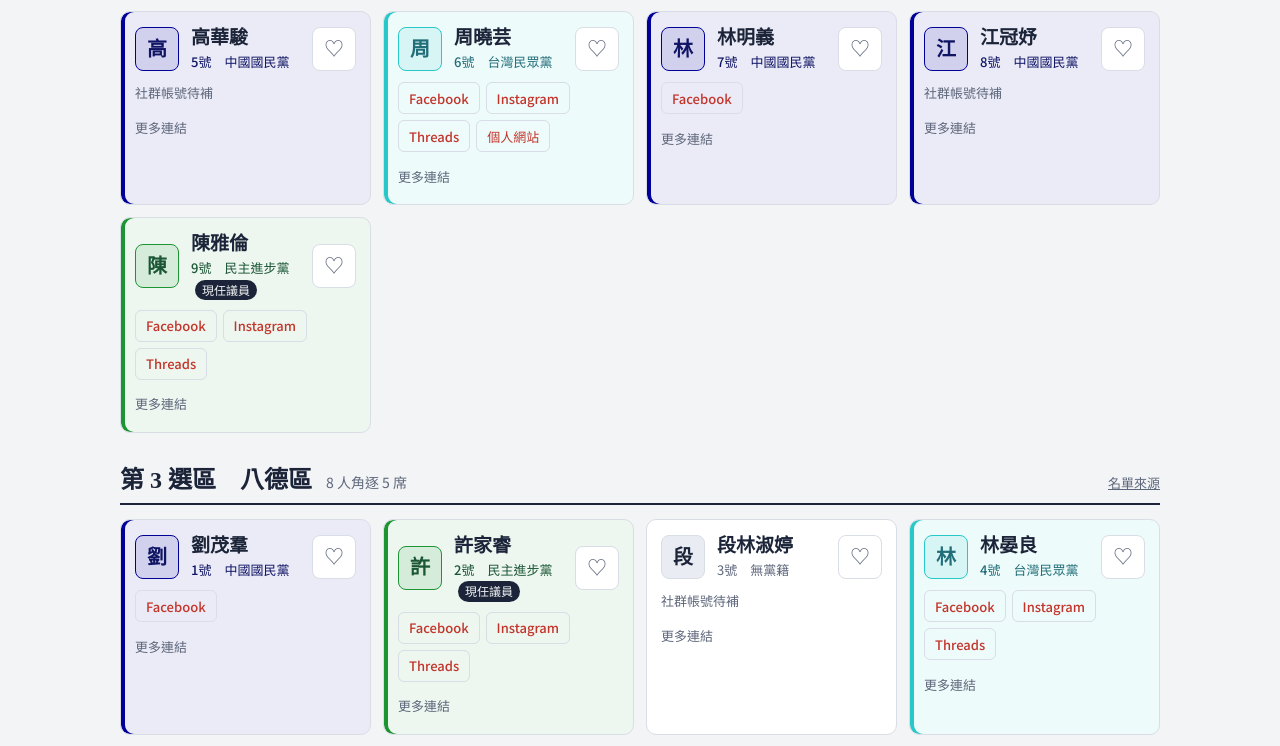
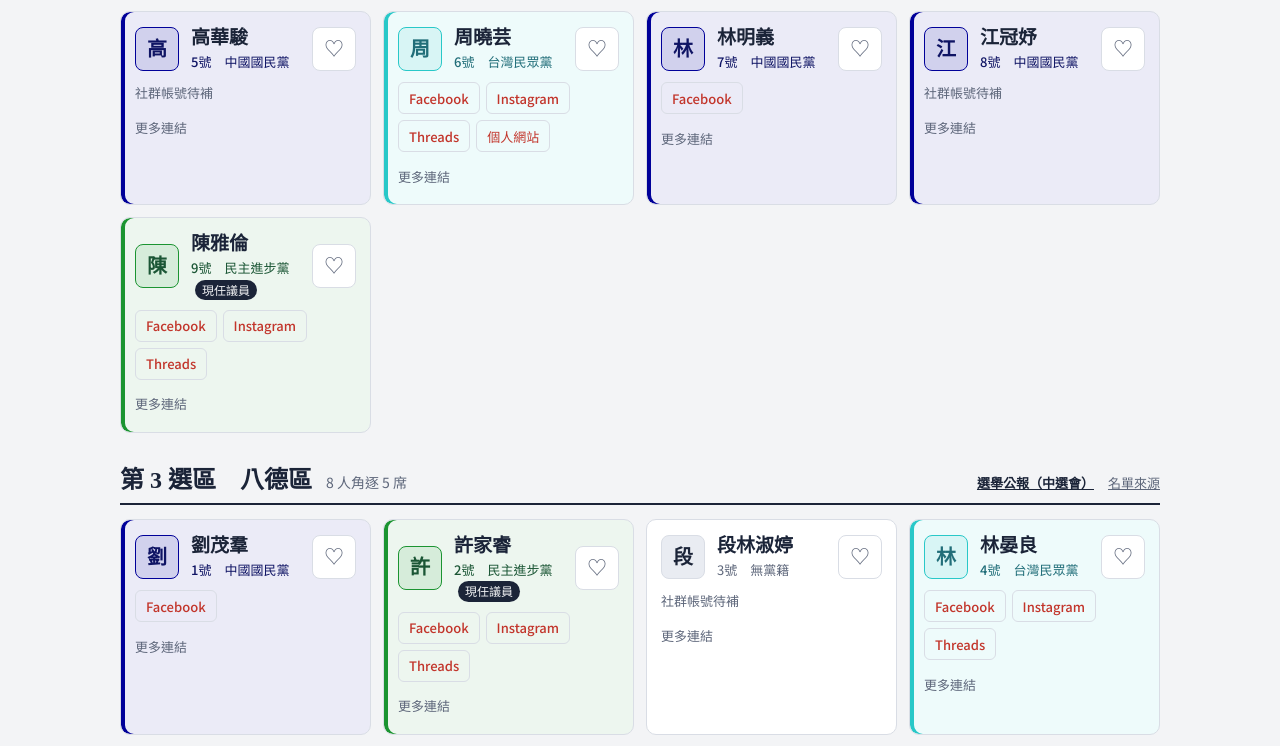
Before and after one commit to ssssuuunnnn/taoyuan-candidates, a plain HTML site: page index.html in a window 1280 px wide. Shown: the part 2010-2756 px from the top of the page. Drawn offline with Linux system fonts and the light colour scheme.

Commit message:
Add election bulletin links to each district
Each district header now links to the CEC election bulletin: district 5
points at its PDF; the others fall back to the CEC 115 Taoyuan council
bulletin directory until their exact PDF URLs are filled into BULLETIN.
Also list the bulletin directory under official resources.

Co-Authored-By: Claude Fable 5.2 <noreply@anthropic.com>
Claude-Session: https://claude.ai/code/session_01ATreecYkwtWpSYZSppuvsa

```diff
--- a/index.html
+++ b/index.html
@@ -100,7 +100,9 @@ h1{font-family:var(--serif);font-weight:900;font-size:clamp(28px,5vw,46px);line-
 .dist-h{display:flex;flex-wrap:wrap;align-items:baseline;gap:6px 14px;border-bottom:2px solid var(--ink);padding-bottom:8px;margin-bottom:14px}
 .dist-h h2{font-family:var(--serif);font-size:24px;line-height:1.25;margin:0}
 .dist-h .s{font-size:14px;color:var(--muted)}
-.dist-h a{font-size:13px;color:var(--muted);margin-left:auto}
+.dist-h .lk{display:flex;flex-wrap:wrap;gap:4px 14px;margin-left:auto}
+.dist-h a{font-size:13px;color:var(--muted)}
+.dist-h a.bul{color:var(--ink);font-weight:600}
 .grid{display:grid;grid-template-columns:repeat(auto-fill,minmax(230px,1fr));gap:12px}
 .card{background:var(--surface);border:1px solid var(--line);border-radius:10px;padding:14px;display:flex;flex-direction:column;gap:10px}
 .card,.parties button{--pt:color-mix(in srgb,var(--pc,var(--ink)) 45%,var(--ink))}
@@ -162,7 +164,7 @@ footer p{margin:0 0 8px;max-width:48em}
   .stub{justify-self:start}
   .tools{width:100%}
   .tools input,.tools select{flex:1 1 140px}
-  .dist-h a{margin-left:0}
+  .dist-h .lk{margin-left:0}
 }
 @media (prefers-reduced-motion:no-preference){
   .card{transition:border-color .15s}
@@ -282,6 +284,15 @@ var DISTRICTS = [
  {id:14,name:"山地原住民",seats:4,src:"https://tyenews.com/2026/09/1402963",parties:{
   "中國國民黨":["陳瑛","張倉豪","簡志偉"],"民主進步黨":["謝卓儒"],"無黨籍":["林秋霖","邱伯倫","蘇偉恩","曾庭筠"]}}
 ];
+
+/* ===== 選舉公報（中央選舉委員會） =====
+   BULLETIN_DIR：115 年桃園市議員選舉公報的目錄頁。
+   BULLETIN：選區 id → 該選區公報 PDF 網址。尚未填入的選區會先連到目錄頁，
+   拿到確切檔名後把網址補進來即可，不需改其他程式。 */
+var BULLETIN_DIR = "https://bulletin.cec.gov.tw/?dir=01%E9%81%B8%E8%88%89%E5%85%AC%E5%A0%B1%2F05%E7%9B%B4%E8%BD%84%E5%B8%82%E8%AD%B0%E5%93%A1%2F115%E5%B9%B4%2F06%E6%A1%83%E5%9C%92%E5%B8%82";
+var BULLETIN = {
+  5: "https://eebulletin.cec.gov.tw/115/06%E6%A1%83%E5%9C%92%E5%B8%82/02%E5%B8%82%E8%AD%B0%E5%93%A1/115-%E6%A1%83%E5%9C%92%E5%B8%82%E8%AD%B0%E6%9C%83%E7%AC%AC4%E5%B1%86%E7%AC%AC05%E9%81%B8%E8%88%89%E5%8D%80.pdf"
+};
 
 /* ===== 候選人號次：以姓名為 key，依桃園市選舉委員會公告的候選人號次抽籤結果 =====
    來源：使用者提供之各選區候選人號次名單（2026-10-28） */
@@ -407,6 +418,9 @@ var OFFICIAL = [
   { title:"桃園市議會：本屆議員介紹（中壢區）", source:"桃園市議會", tag:"議員資料",
     note:"本屆議員名單與基本介紹，其他選區可在該頁切換。",
     url:"https://www.tycc.gov.tw/tc/councilor-all.aspx?mid=39&area=7" },
+  { title:"115 年桃園市議員選舉公報（各選區 PDF）", source:"中央選舉委員會", tag:"選舉公報",
+    note:"各選區候選人的學經歷、政見與投開票所一覽，由桃園市選舉委員會編印。",
+    url:BULLETIN_DIR },
   { title:"中央選舉委員會選舉資料庫", source:"中央選舉委員會", tag:"選舉資料",
     note:"歷屆選舉的候選人登記與得票資料，也可查詢選舉公報。",
     url:"https://db.cec.gov.tw" },
@@ -509,7 +523,8 @@ function render(){
     secs.push('<section class="dist" id="d'+d.id+'" aria-labelledby="h'+d.id+'"><div class="dist-h">'
       + '<h2 id="h'+d.id+'">第 '+d.id+' 選區　'+esc(d.name)+'</h2>'
       + '<span class="s">'+total+' 人角逐 '+d.seats+' 席'+(list.length!==total?'（符合篩選 '+list.length+' 人）':'')+'</span>'
-      + '<a href="'+esc(d.src)+'" target="_blank" rel="noopener noreferrer">名單來源</a></div>'
+      + '<span class="lk"><a class="bul" href="'+esc(BULLETIN[d.id]||BULLETIN_DIR)+'" target="_blank" rel="noopener noreferrer" data-bulletin="'+d.id+'">'+(BULLETIN[d.id]?'選舉公報 PDF':'選舉公報（中選會）')+'</a>'
+      + '<a href="'+esc(d.src)+'" target="_blank" rel="noopener noreferrer">名單來源</a></span></div>'
       + '<div class="grid">'+list.map(cardHTML).join("")+'</div></section>');
   });
   var html = "", placed = 0;
```
